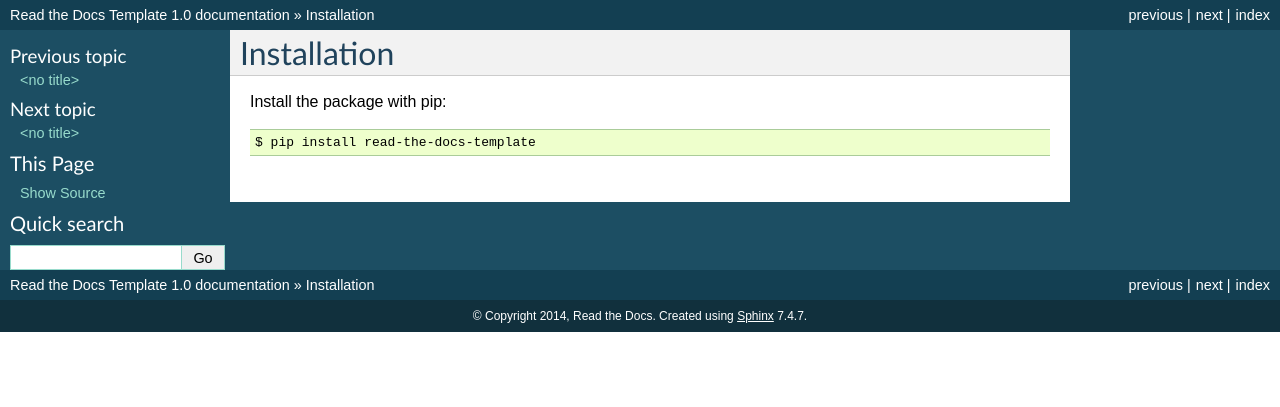
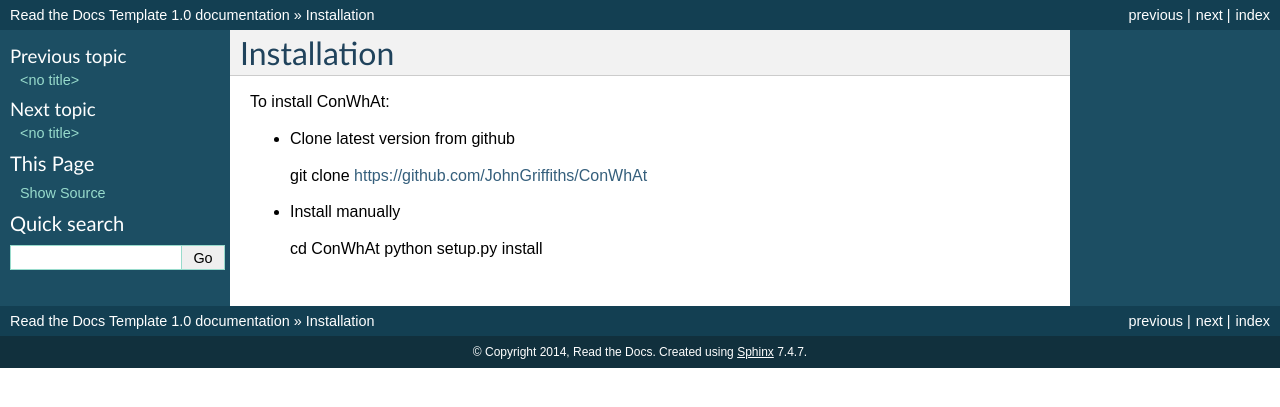
Before and after one commit to JohnGriffiths/ConWhAt, a Sphinx documentation site: the page built from docs/installation.rst, in a window 1280 px wide. Shown: the top 407 px of the page. Built offline with Sphinx 7.4.7, drawn with Linux system fonts in a browser that asks for light colours.

Commit message:
updates installation

```diff
--- a/docs/installation.rst
+++ b/docs/installation.rst
@@ -2,6 +2,15 @@
 Installation
 ============
 
-Install the package with pip::
+To install ConWhAt:
 
-    $ pip install read-the-docs-template
+
+- Clone latest version from github
+
+  git clone https://github.com/JohnGriffiths/ConWhAt
+
+
+- Install manually
+
+ cd ConWhAt
+ python setup.py install
```
